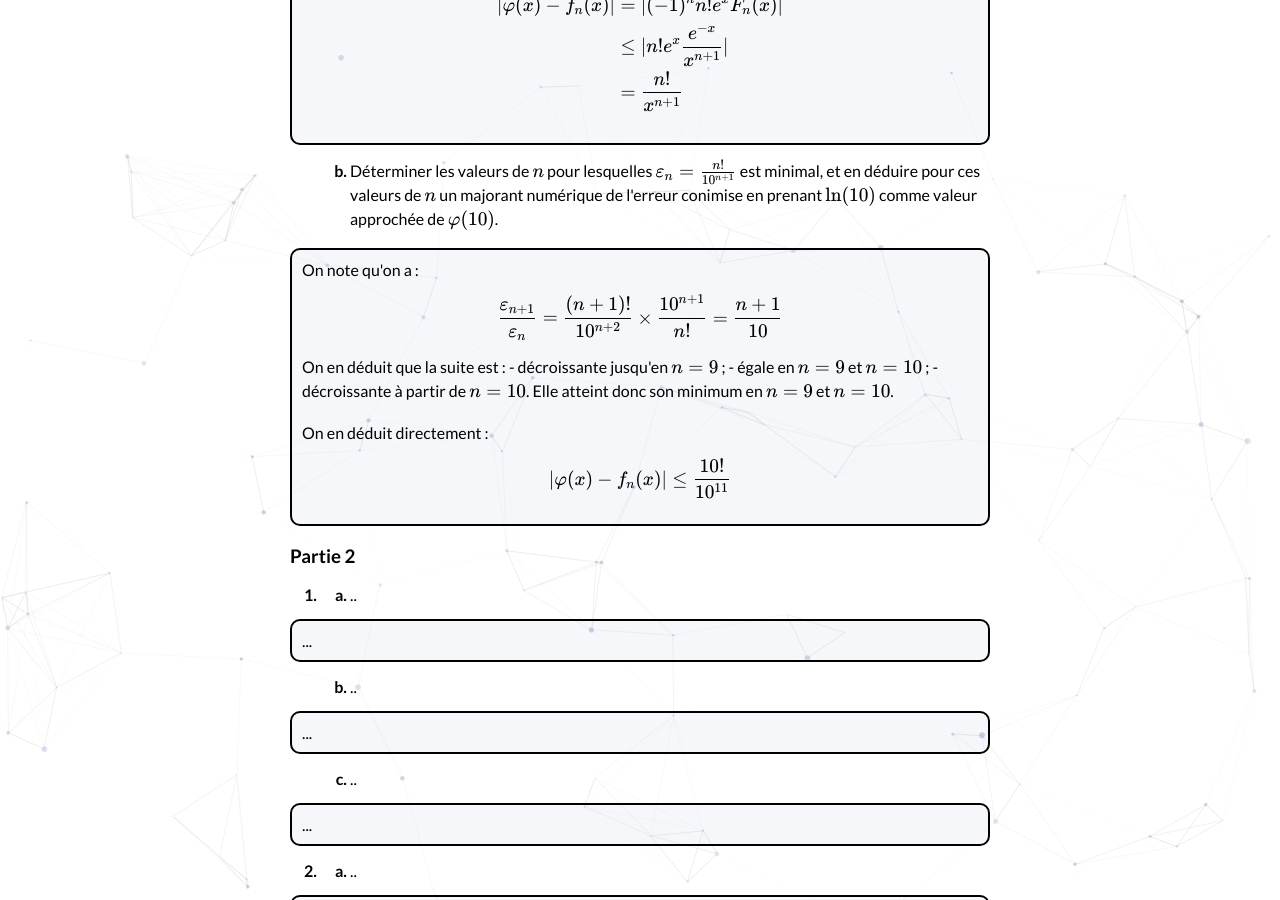
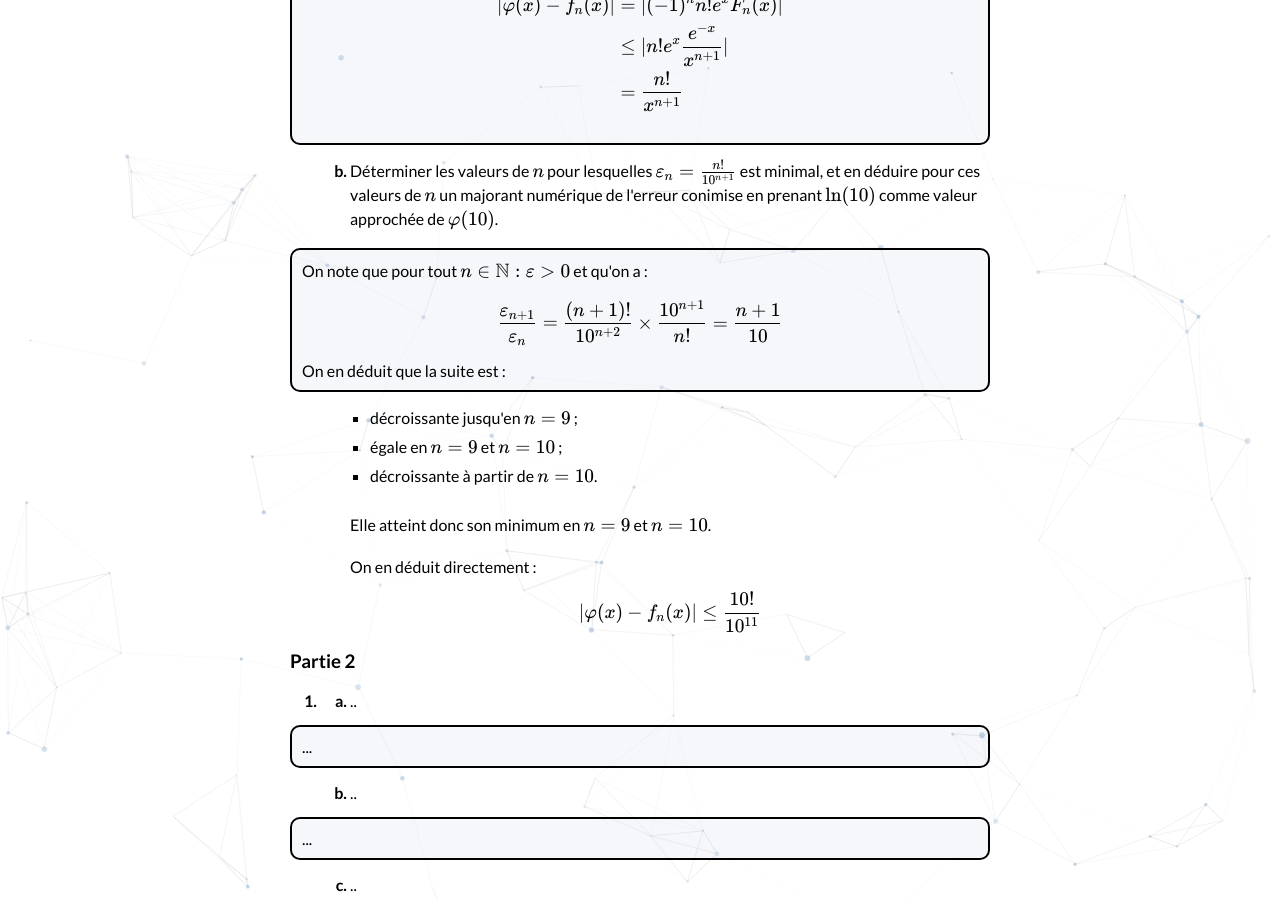
Before and after one commit to bglbrt/bglbrt.github.io, a Jekyll site: the page built from fr/corrections/administrateur_externe_1993.md, in a window 1280 px wide and 900 px high, scrolled down 2700 px. Built offline with Jekyll 4.4.1, drawn with Linux system fonts in a browser that asks for light colours; nearby versions of some CDN libraries.

Commit message:
Refactor formatting and fix typo in administrateur_externe_1993.md

```diff
--- a/fr/corrections/administrateur_externe_1993.md
+++ b/fr/corrections/administrateur_externe_1993.md
@@ -149,14 +149,17 @@ Dans tout le problème $$x$$ désigne un réel _strictement positif_, et $$n$$ u
             <li>
                 Déterminer les valeurs de \( n \) pour lesquelles \( \varepsilon_n = \frac{n!}{10^{n+1}} \) est minimal, et en déduire pour ces valeurs de \( n \) un majorant numérique de l'erreur conimise en prenant \( \ln(10) \) comme valeur approchée de \( \varphi(10) \).
                 <p style="border: solid 2px; border-radius: 10px; background-color:rgba(152, 180, 212, .1); padding-right: 10px; padding-left: 10px; padding-top: 10px; padding-bottom: 10px; margin: 15px 0 15px -60px;">
-                    On note qu'on a :
+                    On note que pour tout \( n \in \mathbb{N} : \varepsilon > 0 \) et qu'on a :
                     $$
                     \frac{\varepsilon_{n+1}}{\varepsilon_{n}} = \frac{(n+1)!}{10^{n+2}} \times \frac{10^{n+1}}{n!} = \frac{n+1}{10}
                     $$
                     On en déduit que la suite est :
-                    - décroissante jusqu'en \( n = 9 \) ;
-                    - égale en \( n = 9 \) et \( n = 10 \) ;
-                    - décroissante à partir de \( n = 10 \).
+                    <ul>
+                        <li> décroissante jusqu'en \( n = 9 \) ; </li>
+                        <li> égale en \( n = 9 \) et \( n = 10 \) ; </li>
+                        <li> décroissante à partir de \( n = 10 \). </li>
+                    </ul>
+                    <br>
                     Elle atteint donc son minimum en \( n = 9 \) et \( n = 10 \).
                     <br><br>
                     On en déduit directement :
```
